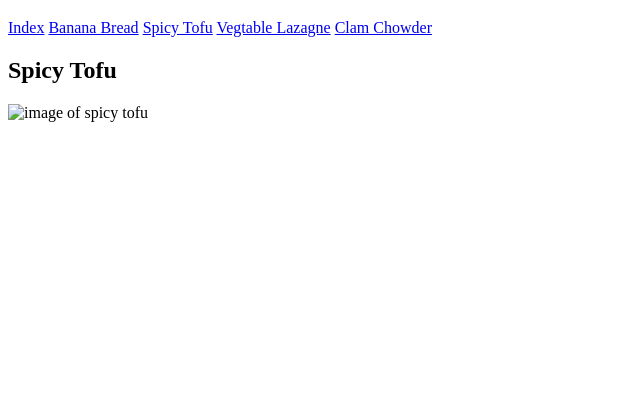
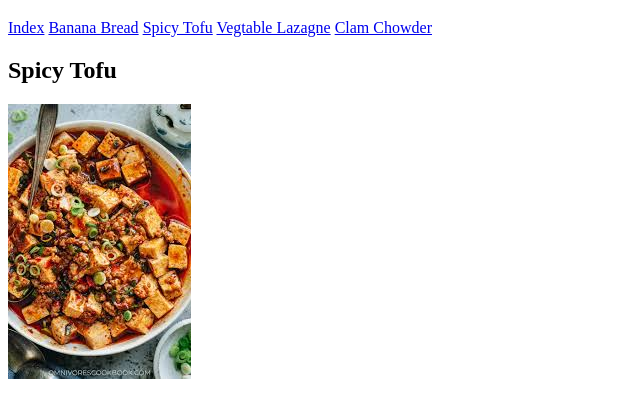
Before and after one commit to arrow-odd/odin-recipes, a plain HTML site: page recipes/spicytofu.html in a window 1280 px wide. Shown: the part 61-478 px from the top of the page, without its empty margins (0-640 px from the left). Drawn offline with Linux system fonts and the light colour scheme.

Commit message:
fixed a broken link

```diff
--- a/recipes/spicytofu.html
+++ b/recipes/spicytofu.html
@@ -13,6 +13,6 @@
     <a href="./vegtablelazagne.html">Vegtable Lazagne</a>
     <a href="./clamchowder.html">Clam Chowder</a>
     <h2> Spicy Tofu</h2>
-    <img src="images/spicytofu.jpg" alt="image of spicy tofu">
+    <img src="images/spicytofu.jpeg" alt="image of spicy tofu">
 </body>
 </html>
```
